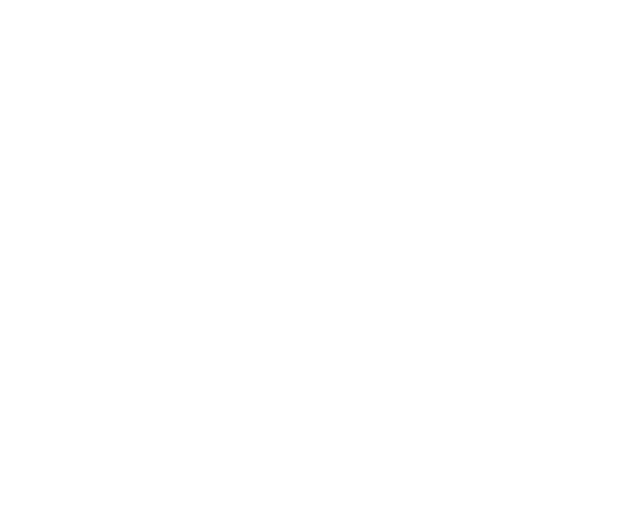
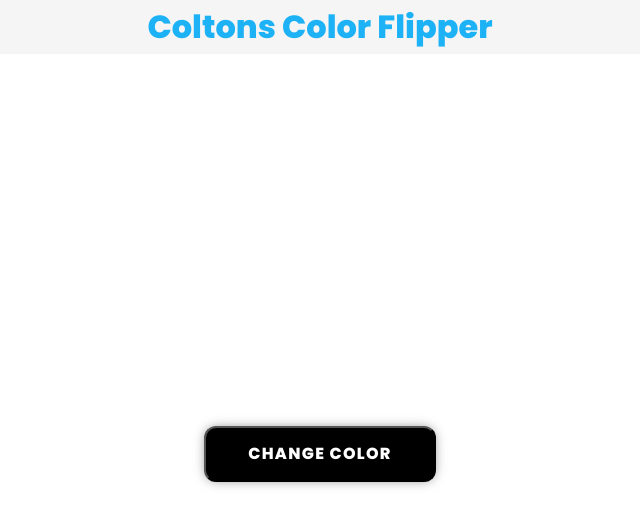
Before and after one commit to coltonbaird1/BG-color-flipper, a plain HTML site: page index.html in a window 1280 px wide. Shown: the whole page, without its empty margins (320-960 px from the left). Drawn offline with Linux system fonts and the light colour scheme.

Commit message:
Add styles to entire page

```diff
--- a/index.html
+++ b/index.html
@@ -7,6 +7,19 @@
     <title>Color Flipper</title>
     <link rel="stylesheet" href="styles.css" />
     <script src="app.js"></script>
+    <link rel="preconnect" href="https://fonts.googleapis.com" />
+    <link rel="preconnect" href="https://fonts.gstatic.com" crossorigin />
+    <link
+      href="https://fonts.googleapis.com/css2?family=Poppins:wght@800&display=swap"
+      rel="stylesheet"
+    />
   </head>
-  <body></body>
+  <body>
+    <div class="header">
+      <h1>Coltons Color Flipper</h1>
+    </div>
+    <div class="content">
+      <button>Change Color</button>
+    </div>
+  </body>
 </html>
--- a/styles.css
+++ b/styles.css
@@ -0,0 +1,49 @@
+body {
+  margin: 0px;
+  padding: 0px;
+  border: 0px;
+  height: 100%;
+  width: 100%;
+  /* display: flex; */
+  font-family: 'Poppins', sans-serif;
+}
+
+.header {
+  background-color: whitesmoke;
+  display: flex;
+  align-items: center;
+  justify-content: center;
+  margin: 0px;
+  padding: 0px;
+  height: 54px;
+}
+
+h1 {
+  color: #1cb2f5;
+}
+
+.content {
+  width: 100%;
+  height: 50rem;
+  display: flex;
+  justify-content: center;
+  align-items: center;
+  /* background-color: black; */
+}
+
+button {
+  padding: 16px 42px;
+  box-shadow: 0px 0px 12px -2px rgba(0, 0, 0, 0.5);
+  line-height: 1.25;
+  background: black;
+  text-decoration: none;
+  color: white;
+  font-size: 16px;
+  letter-spacing: 0.08em;
+  text-transform: uppercase;
+  position: relative;
+  transition: background-color 0.6s ease;
+  overflow: hidden;
+  border-radius: 12px;
+  font-family: 'Poppins', sans-serif;
+}
```
